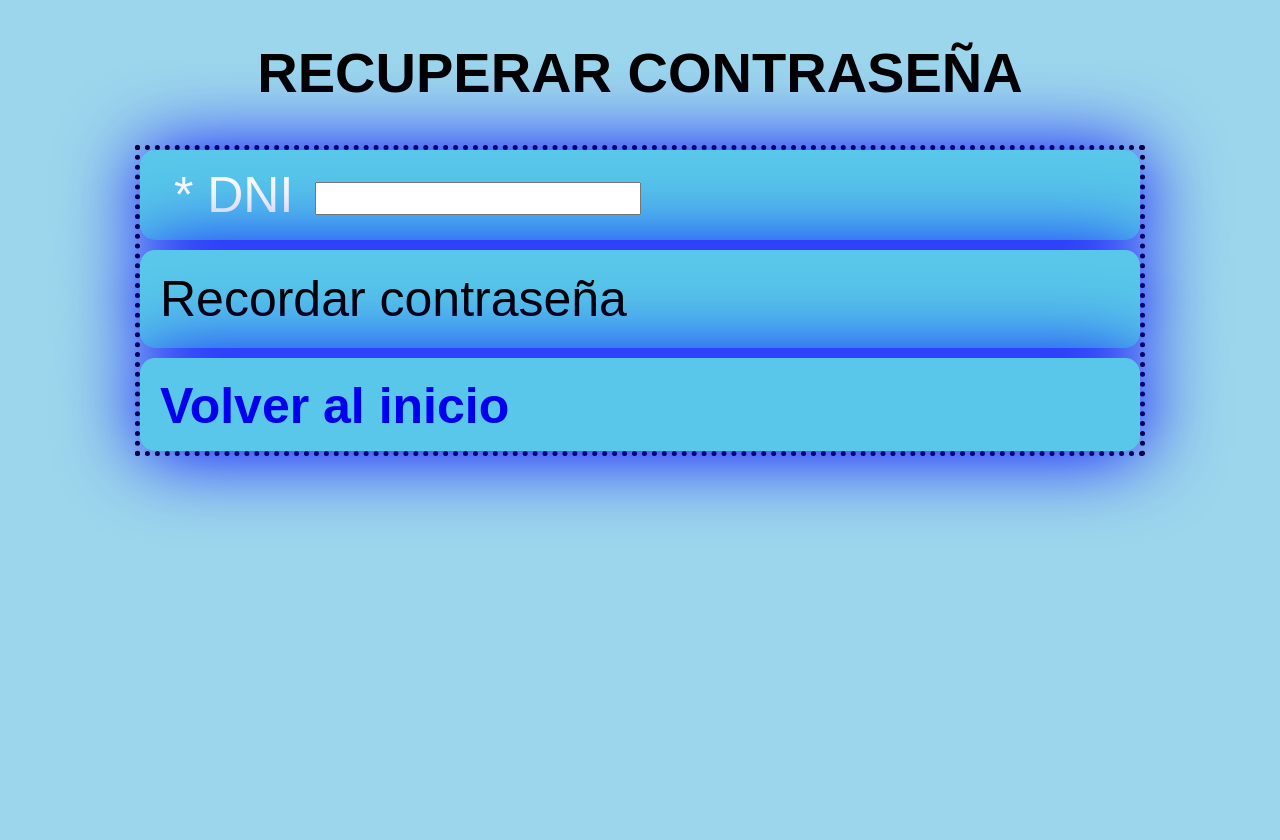
After one commit to dianva/proyectoCine, a PHP site: the page made by cine/login , session y registro/passOlvidada.php in a window 1280 px wide. The commit adds this page. Run offline with PHP 8.4, Linux system fonts and the light colour scheme.

Commit message:
login, pass
Si falla el login te da la opcion de recuperar la contraseña, antes solo mostraba error. Añadidas las paginas passOlvidada que recuerda la contraseña y loginFallido

```diff
--- a/cine/css/basico.css
+++ b/cine/css/basico.css
@@ -57,7 +57,7 @@ div:hover{
     }
 
     input[type=text],input[type=password]{
-        width: 20vw;
+
         font-size: 0.5em;
         position: relative;
         top: -0.2em;
--- a/cine/funciones y objetos/usuario.php
+++ b/cine/funciones y objetos/usuario.php
@@ -1,35 +1,37 @@
 <?php
 
-class usuario{
+class usuario
+{
     private $conex;
 
     public function __construct() //funcion que se autoejecuta cuando defines un objeto, le puedes poner argumentos de inicialización, por defecto todo es vacio
     {
-      $dns  ='mysql:host=localhost;dbname=cine;charset=utf8';
+        $dns = 'mysql:host=localhost;dbname=cine;charset=utf8';
         $usuario = 'daw';
         $password = 'galileo';
         try {
             $this->conex = new PDO($dns, $usuario, $password);
             $this->conex->setAttribute(PDO::ATTR_ERRMODE, PDO::ERRMODE_EXCEPTION);
-       } catch(PDOException $e) {
-           printf ("<h3 style='color:red'>Error al conectar la Base de Datos: %s </h3>", $e->getMessage());
+        } catch (PDOException $e) {
+            printf("<h3 style='color:red'>Error al conectar la Base de Datos: %s </h3>", $e->getMessage());
         }
     }
 
-    public function formularioMod($dni){
+    public function formularioMod($dni)
+    {
 
-$consulta="select * from usuario where nif like '$dni' ;";
-    try{
-        $resultados=$this->conex->prepare($consulta);
+        $consulta = "select * from usuario where nif like '$dni' ;";
+        try {
+            $resultados = $this->conex->prepare($consulta);
             $resultados->execute();
-    $regto=$resultados->fetch(PDO::FETCH_ASSOC);
+            $regto = $resultados->fetch(PDO::FETCH_ASSOC);
 
             echo "<div class='fichaUsuario'>
 <form action='./principal.php' method='post'>
-<p>DNI    : ". $dni."</p>
-<p>Nombre : <input type='text' name='nombre' value='". $regto['nombre']."'></p>
-<p>Email  : <input type='text' name='email' value='". $regto['email']."'></p>
-<p>Saldo  : ". $regto['saldo']."€</p>
+<p>DNI    : " . $dni . "</p>
+<p>Nombre : <input type='text' name='nombre' value='" . $regto['nombre'] . "'></p>
+<p>Email  : <input type='text' name='email' value='" . $regto['email'] . "'></p>
+<p>Saldo  : " . $regto['saldo'] . "€</p>
 <p>Nuevo Password : <input type='text' name='pass1' value=''></p>
 <p>repite Password : <input type='text' name='pass2' value=''></p>
     <input type='hidden' name='menu' value='modUsu'>
@@ -38,108 +40,131 @@ echo "<div class='fichaUsuario'>
 </form>
 <div>";
 
-     }catch(PDOException $e){
-        echo "<p>Consulta ejecutada: " .$consulta. "</p>";
-        echo "<p class='error'>Descripción del error: " .$e->getMessage(). "</p>";
+        } catch (PDOException $e) {
+            echo "<p>Consulta ejecutada: " . $consulta . "</p>";
+            echo "<p class='error'>Descripción del error: " . $e->getMessage() . "</p>";
 
         }
 
     }
 
-public function darNombre($dni){
-$consulta="select * from usuario where nif like '$dni' ;";
-    try{
-        $resultados=$this->conex->prepare($consulta);
+    public function darNombre($dni)
+    {
+        $consulta = "select * from usuario where nif like '$dni' ;";
+        try {
+            $resultados = $this->conex->prepare($consulta);
             $resultados->execute();
-    $cont=$resultados->rowCount();
-for ($i=0; $i < $cont; $i++) {
-    $regto=$resultados->fetch(PDO::FETCH_ASSOC);
+            $cont = $resultados->rowCount();
+            for ($i = 0; $i < $cont; $i++) {
+                $regto = $resultados->fetch(PDO::FETCH_ASSOC);
                 return $regto['nombre'];
             }
-    }catch(PDOException $e){
-        echo "<p>Consulta ejecutada: " .$consulta. "</p>";
-        echo "<p class='error'>Descripción del error: " .$e->getMessage(). "</p>";
+        } catch (PDOException $e) {
+            echo "<p>Consulta ejecutada: " . $consulta . "</p>";
+            echo "<p class='error'>Descripción del error: " . $e->getMessage() . "</p>";
 
         }
     }
 
-public function darSaldo($dni){
-    $consulta="select * from usuario where nif like '$dni' ;";
-    try{
-        $resultados=$this->conex->prepare($consulta);
+    public function darSaldo($dni)
+    {
+        $consulta = "select * from usuario where nif like '$dni' ;";
+        try {
+            $resultados = $this->conex->prepare($consulta);
             $resultados->execute();
-    $cont=$resultados->rowCount();
-for ($i=0; $i < $cont; $i++) {
-    $regto=$resultados->fetch(PDO::FETCH_ASSOC);
+            $cont = $resultados->rowCount();
+            for ($i = 0; $i < $cont; $i++) {
+                $regto = $resultados->fetch(PDO::FETCH_ASSOC);
                 return $regto['saldo'];
             }
-    }catch(PDOException $e){
-        echo "<p>Consulta ejecutada: " .$consulta. "</p>";
-        echo "<p class='error'>Descripción del error: " .$e->getMessage(). "</p>";
+        } catch (PDOException $e) {
+            echo "<p>Consulta ejecutada: " . $consulta . "</p>";
+            echo "<p class='error'>Descripción del error: " . $e->getMessage() . "</p>";
 
         }
     }
-public function formuAgregarSaldo($dni){
-    $consulta="select * from usuario WHERE nif like '$dni';";
-    try{
-        $resultados=$this->conex->prepare($consulta);
+    public function formuAgregarSaldo($dni)
+    {
+        $consulta = "select * from usuario WHERE nif like '$dni';";
+        try {
+            $resultados = $this->conex->prepare($consulta);
             $resultados->execute();
-        $regto=$resultados->fetch(PDO::FETCH_ASSOC);
+            $regto = $resultados->fetch(PDO::FETCH_ASSOC);
 
             echo "<div class='fichaUsuario'>
-<p>DNI    : ". $dni."</p>
-<p>Nombre : ". $regto['nombre']."</p>
-<p>Email  : ". $regto['email']."</p>
-<p>Saldo  : ". $regto['saldo']."€</p>
+<p>DNI    : " . $dni . "</p>
+<p>Nombre : " . $regto['nombre'] . "</p>
+<p>Email  : " . $regto['email'] . "</p>
+<p>Saldo  : " . $regto['saldo'] . "€</p>
 <form action='./principal.php' method='post'>
 <h2>Si desea añadir saldo a su cuenta añádalo desde aquí</h2>
     <p><input type='number' name='saldoMas'></p>
-    <input type='hidden' name='saldo' value='".$regto['saldo']."'>
+    <input type='hidden' name='saldo' value='" . $regto['saldo'] . "'>
     <input type='hidden' name='menu' value='saldo'>
     <button type='submit'>Añadir Saldo a la cuenta</button>
 </form>
 <div>";
 
-    }catch(PDOException $e){
-        echo "<p>Consulta ejecutada: " .$consulta. "</p>";
-        echo "<p class='error'>Descripción del error: " .$e->getMessage(). "</p>";
+        } catch (PDOException $e) {
+            echo "<p>Consulta ejecutada: " . $consulta . "</p>";
+            echo "<p class='error'>Descripción del error: " . $e->getMessage() . "</p>";
 
         }
 
 
     }
-public function modificarSaldo($dni, $saldo){
-    $consulta="UPDATE usuario SET saldo=$saldo WHERE nif like '$dni';";
-    try{
-        $resultados=$this->conex->prepare($consulta);
+    public function modificarSaldo($dni, $saldo)
+    {
+        $consulta = "UPDATE usuario SET saldo=$saldo WHERE nif like '$dni';";
+        try {
+            $resultados = $this->conex->prepare($consulta);
             $resultados->execute();
 
-    }catch(PDOException $e){
-        echo "<p>Consulta ejecutada: " .$consulta. "</p>";
-        echo "<p class='error'>Descripción del error: " .$e->getMessage(). "</p>";
+        } catch (PDOException $e) {
+            echo "<p>Consulta ejecutada: " . $consulta . "</p>";
+            echo "<p class='error'>Descripción del error: " . $e->getMessage() . "</p>";
 
         }
     }
 
-public function actualizarUsu($dni, $nombre, $email , $pass){
-    $consulta="UPDATE usuario SET nombre='$nombre', email='$email', password='$pass' WHERE nif like '$dni';";
-    try{
-        $resultados=$this->conex->prepare($consulta);
+    public function actualizarUsu($dni, $nombre, $email, $pass)
+    {
+        $consulta = "UPDATE usuario SET nombre='$nombre', email='$email', password='$pass' WHERE nif like '$dni';";
+        try {
+            $resultados = $this->conex->prepare($consulta);
             $resultados->execute();
 
-    }catch(PDOException $e){
-        echo "<p>Consulta ejecutada: " .$consulta. "</p>";
-        echo "<p class='error'>Descripción del error: " .$e->getMessage(). "</p>";
+        } catch (PDOException $e) {
+            echo "<p>Consulta ejecutada: " . $consulta . "</p>";
+            echo "<p class='error'>Descripción del error: " . $e->getMessage() . "</p>";
+
+        }
+
+    }
+    public function actualizarUsuSinPass($dni, $nombre, $email)
+    {
+        $consulta = "UPDATE usuario SET nombre='$nombre', email='$email' WHERE nif like '$dni';";
+        try {
+            $resultados = $this->conex->prepare($consulta);
+            $resultados->execute();
+
+        } catch (PDOException $e) {
+            echo "<p>Consulta ejecutada: " . $consulta . "</p>";
+            echo "<p class='error'>Descripción del error: " . $e->getMessage() . "</p>";
 
         }
     }
 
-public function actualizarUsuSinPass($dni, $nombre, $email ){
-    $consulta="UPDATE usuario SET nombre='$nombre', email='$email' WHERE nif like '$dni';";
-    try{
-        $resultados=$this->conex->prepare($consulta);
+    public function recordarPass($dni)
+    {
+
+            $consulta = "SELECT password FROM usuario WHERE nif like '$dni';";
+            try {
+                $resultados = $this->conex->prepare($consulta);
                 $resultados->execute();
-
+        while ($pass = $resultados->fetch()) {
+            echo "<div><p>" . $pass['password']. "</p></div>";
+        }
     }catch(PDOException $e){
         echo "<p>Consulta ejecutada: " .$consulta. "</p>";
         echo "<p class='error'>Descripción del error: " .$e->getMessage(). "</p>";
--- a/cine/login , session y registro/comprueba_login.php
+++ b/cine/login , session y registro/comprueba_login.php
@@ -18,7 +18,7 @@
             header("Location:../PaginaPrincipal/principal.php"); //redireccionamos a la pagina de bienvenida
         }else{ //si el usuario no existe
             //le hago volver a la pagina de nif
-            echo "No existe";
+            header("Location:loginFallido.php");
         }
     }catch(Exception $e){
         die("Error:". $e->getMessage());
--- /dev/null
+++ b/cine/login , session y registro/passOlvidada.php
@@ -0,0 +1,34 @@
+<!DOCTYPE html>
+<html lang="es">
+<head>
+	<meta charset="UTF-8">
+	<title>Registro</title>
+	<link rel="stylesheet" href="" type="text/css" />
+	<link rel="stylesheet" href="../css/basico.css" type="text/css" />
+	<link rel="stylesheet" href="../css/registro.css" type="text/css" />
+</head>
+<body>
+<h1>RECUPERAR CONTRASEÑA</h1>
+		<form method="post" action="" enctype="multipart/form-data">
+		<div class="registro">
+	        <div>
+                <label>&nbsp;* DNI</label>
+				<input name="dni" type="text" />
+
+			</div>
+            <div>	<input class="loginRegistro" type="submit" name="recordarPass" value="Recordar contraseña" /><br/></div>
+            <div><h3><a class="loginRegistro"  href="../index.html">Volver al inicio</a></h3></div>
+		</form>
+
+	<?php
+include("../funciones y objetos/usuario.php");
+
+if(isset($_POST["recordarPass"])){
+    $dni=$_POST["dni"];
+    $usuario=new usuario();
+    $usuario->recordarPass($dni);
+    }
+?>
+
+</body>
+</html>
```
Also changed, not shown: cine/login , session y registro/loginFallido.php (added, +25 -0 lines). Lines whose indentation alone changed are shown as unchanged.
